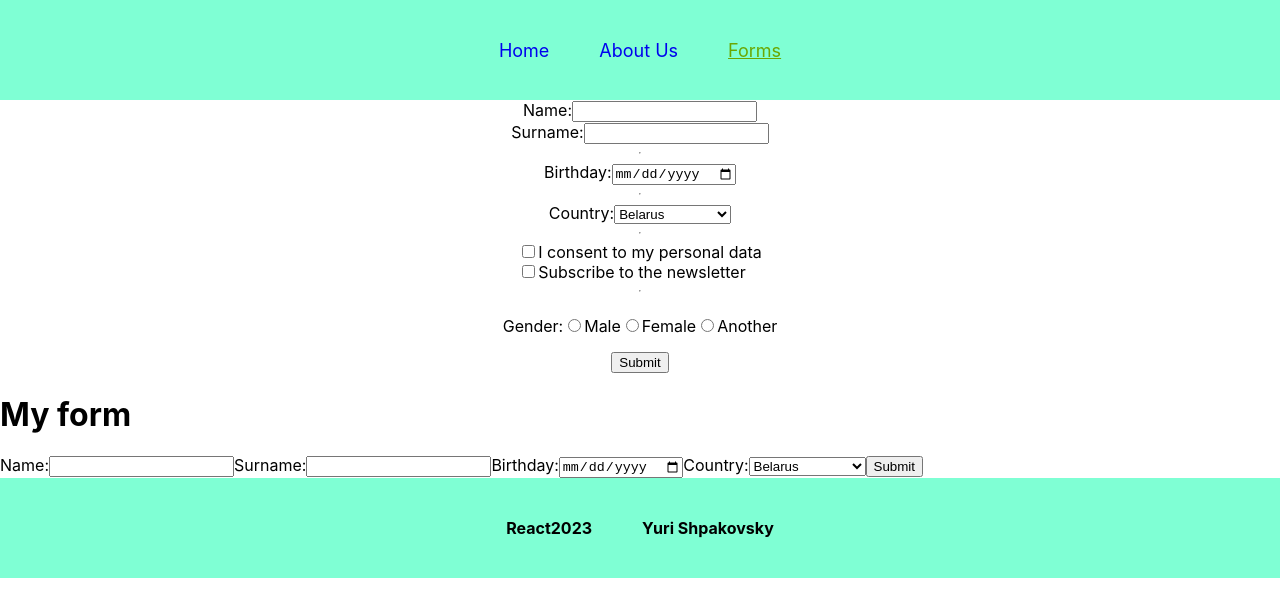
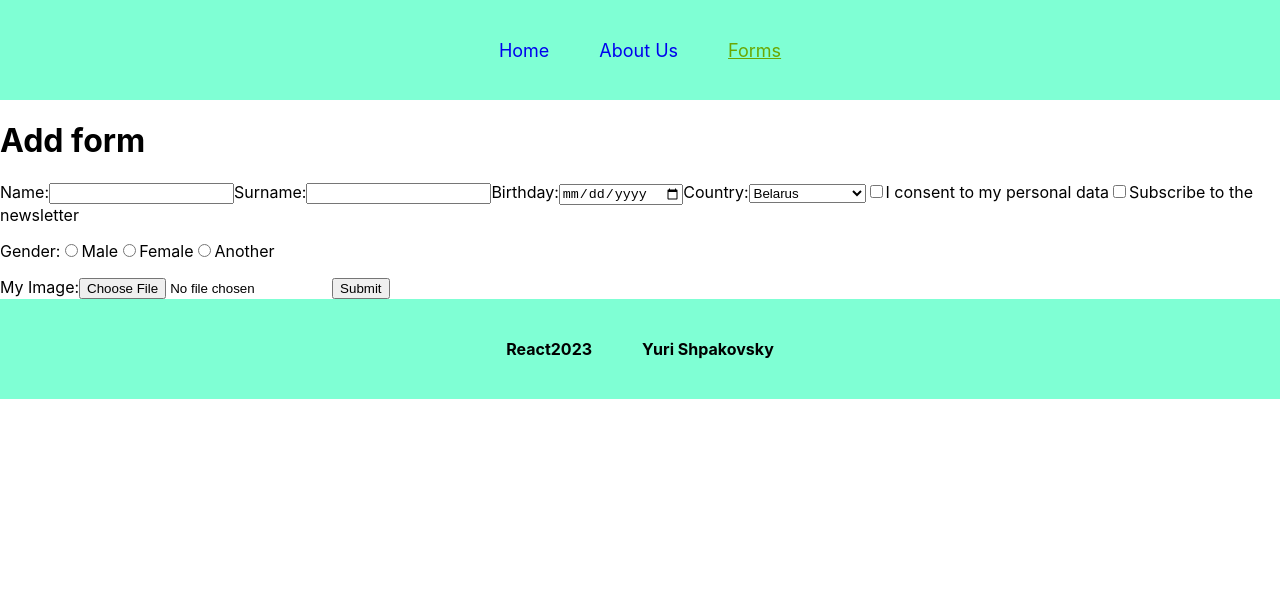
Before and after one commit to Clukva/React2023Q1, a React (Create React App) app in the folder my-react-app/: page /forms in a window 1280 px wide. Shown: the top 616 px of the page. Built offline with nearby package versions, Linux system fonts and the light colour scheme.

Commit message:
feat: add all basic inputs

```diff
--- a/my-react-app/src/components/MyForm.tsx
+++ b/my-react-app/src/components/MyForm.tsx
@@ -10,20 +10,37 @@ export default class MyForm extends React.Component<IPropsForm, IStateForm> {
         surname: '',
         birthday: '',
         country: '',
+        birthpersonalData: '',
+        newsletter: '',
+        myGender: '',
       },
       cardsArray: [],
+      myImage: null,
+      // eslint-disable-next-line react/no-unused-state
+      imagePrev: '',
     };
   }
 
-  handleChange = (
-    event: React.ChangeEvent<HTMLInputElement> | React.ChangeEvent<HTMLSelectElement>
-  ) => {
+  handleChange = (event: React.ChangeEvent<HTMLInputElement | HTMLSelectElement>) => {
     const { name, value } = event.target;
     const { formValues } = this.state;
     this.setState({
       formValues: {
         ...formValues,
         [name]: value,
+      },
+    });
+  };
+
+  handleChangeChekbox = (event: React.ChangeEvent<HTMLInputElement>) => {
+    const { name, value, type, checked } = event.target;
+    const { formValues } = this.state;
+    const newValue = type === 'checkbox' ? checked : value;
+    const newValueRadio = type === 'radio' ? value : `I ${value}`;
+    this.setState({
+      formValues: {
+        ...formValues,
+        [name]: newValue ? newValueRadio : `I dont ${value}`,
       },
     });
   };
@@ -40,14 +57,51 @@ export default class MyForm extends React.Component<IPropsForm, IStateForm> {
         surname: '',
         birthday: '',
         country: '',
+        birthpersonalData: '',
+        newsletter: '',
+        myGender: '',
       },
+      myImage: null,
     });
   };
 
+  handleFileSelect = (event: React.ChangeEvent<HTMLInputElement>) => {
+    const inputElement = event.target as HTMLInputElement;
+    if (inputElement.files) {
+      const { files } = inputElement;
+      const file = files[0];
+      const reader = new FileReader();
+      reader.onloadend = () => {
+        this.setState({
+          myImage: file,
+          // eslint-disable-next-line react/no-unused-state
+          imagePrev: reader.result as string,
+        });
+      };
+      reader.readAsDataURL(file);
+    }
+
+    /*     const reader = new FileReader();
+    reader.onloadend = () => {
+      this.setState({ imagePrev: reader.result as string });
+      this.forceUpdate();
+    }; */
+  };
+
   render() {
-    const { formValues } = this.state;
-    const { cardsArray } = this.state;
+    const { formValues, cardsArray, myImage, imagePrev } = this.state;
     const { nameForm, surname, birthday, country } = formValues;
+
+    /*     let imagePrev = null;
+    if (myImage) {
+      const reader = new FileReader();
+      reader.onloadend = () => {
+        const result = reader.result as string;
+        imagePrev = <img src={result} alt="result" />;
+        this.forceUpdate();
+      };
+      reader.readAsDataURL(myImage);
+    } */
 
     return (
       <div>
@@ -68,7 +122,9 @@ export default class MyForm extends React.Component<IPropsForm, IStateForm> {
           <label htmlFor="country">
             Country:
             <select inputMode="text" name="country" value={country} onChange={this.handleChange}>
-              <option value="Belarus">Belarus</option>
+              <option value="Belarus" selected>
+                Belarus
+              </option>
               <option value="Litunia">Litunia</option>
               <option value="Latvia">Latvia</option>
               <option value="Poland">Poland</option>
@@ -76,6 +132,58 @@ export default class MyForm extends React.Component<IPropsForm, IStateForm> {
               <option value="Russia">Russia</option>
               <option value="Another country">Another country</option>
             </select>
+          </label>
+          <label htmlFor="birthpersonalData">
+            <input
+              type="checkbox"
+              name="birthpersonalData"
+              value="consent to my personal data"
+              onChange={this.handleChangeChekbox}
+            />
+            I consent to my personal data
+          </label>
+          <label htmlFor="newsletter">
+            <input
+              type="checkbox"
+              name="newsletter"
+              value="subscribe to the newsletter"
+              onChange={this.handleChangeChekbox}
+            />
+            Subscribe to the newsletter
+          </label>
+          <p>
+            Gender:
+            <label htmlFor="myGender">
+              <input
+                type="radio"
+                name="myGender"
+                value="Male"
+                onChange={this.handleChangeChekbox}
+              />
+              Male
+            </label>
+            <label htmlFor="myGender">
+              <input
+                type="radio"
+                name="myGender"
+                value="Female"
+                onChange={this.handleChangeChekbox}
+              />
+              Female
+            </label>
+            <label htmlFor="myGender">
+              <input
+                type="radio"
+                name="myGender"
+                value="Another"
+                onChange={this.handleChangeChekbox}
+              />
+              Another
+            </label>
+          </p>
+          <label htmlFor="myImage">
+            My Image:
+            <input type="file" name="myImage" onChange={this.handleFileSelect} />
           </label>
           <button type="submit">Submit</button>
         </form>
@@ -85,6 +193,12 @@ export default class MyForm extends React.Component<IPropsForm, IStateForm> {
             <h6>{`Surname: ${card.surname}`}</h6>
             <h6>{`Birthday: ${card.birthday}`}</h6>
             <h6>{`Country: ${card.country}`}</h6>
+            <h6>{`${card.birthpersonalData}`}</h6>
+            <h6>{`${card.newsletter}`}</h6>
+            <h6>{`${card.myGender}`}</h6>
+            <h6>
+              <img src={`${imagePrev}`} alt="result" />
+            </h6>
           </div>
         ))}
       </div>
--- a/my-react-app/src/pages/Formspage.tsx
+++ b/my-react-app/src/pages/Formspage.tsx
@@ -5,66 +5,10 @@ import MyForm from '../components/MyForm';
 
 const addFormsPage: FC = () => {
   return (
-    <>
-      <form className="form-conteiner">
-        <label htmlFor="name">
-          Name:
-          <input type="text" name="name" />
-        </label>
-        <label htmlFor="surname">
-          Surname:
-          <input type="text" name="surname" />
-        </label>
-        <hr />
-        <label htmlFor="birthday">
-          Birthday:
-          <input type="date" name="birthday" />
-        </label>
-        <hr />
-        <label htmlFor="country">
-          Country:
-          <select name="country">
-            <option value="Belarus">Belarus</option>
-            <option value="Litunia">Litunia</option>
-            <option value="Latvia">Latvia</option>
-            <option value="Poland">Poland</option>
-            <option value="Ukraine">Ukraine</option>
-            <option value="Russia">Russia</option>
-            <option value="Another country">Another country</option>
-          </select>
-        </label>
-        <hr />
-        <label htmlFor="birthpersonalData">
-          <input type="checkbox" name="birthpersonalData" />I consent to my personal data
-          <br />
-          <label htmlFor="newsletter">
-            <input type="checkbox" name="newsletter" />
-            Subscribe to the newsletter
-          </label>
-        </label>
-        <hr />
-        <p>
-          Gender:
-          <label>
-            <input type="radio" name="myGender" value="option1" />
-            Male
-          </label>
-          <label>
-            <input type="radio" name="myGender" value="option2" />
-            Female
-          </label>
-          <label>
-            <input type="radio" name="myGender" value="option3" />
-            Another
-          </label>
-        </p>
-        <button type="submit">Submit</button>
-      </form>
-      <div>
-        <h1>My form</h1>
-        <MyForm />
-      </div>
-    </>
+    <div>
+      <h1>Add form</h1>
+      <MyForm />
+    </div>
   );
 };
 
```
Also changed, not shown: my-react-app/src/interfaces/MyCharacterInterfases.tsx (+14 -1 lines).
